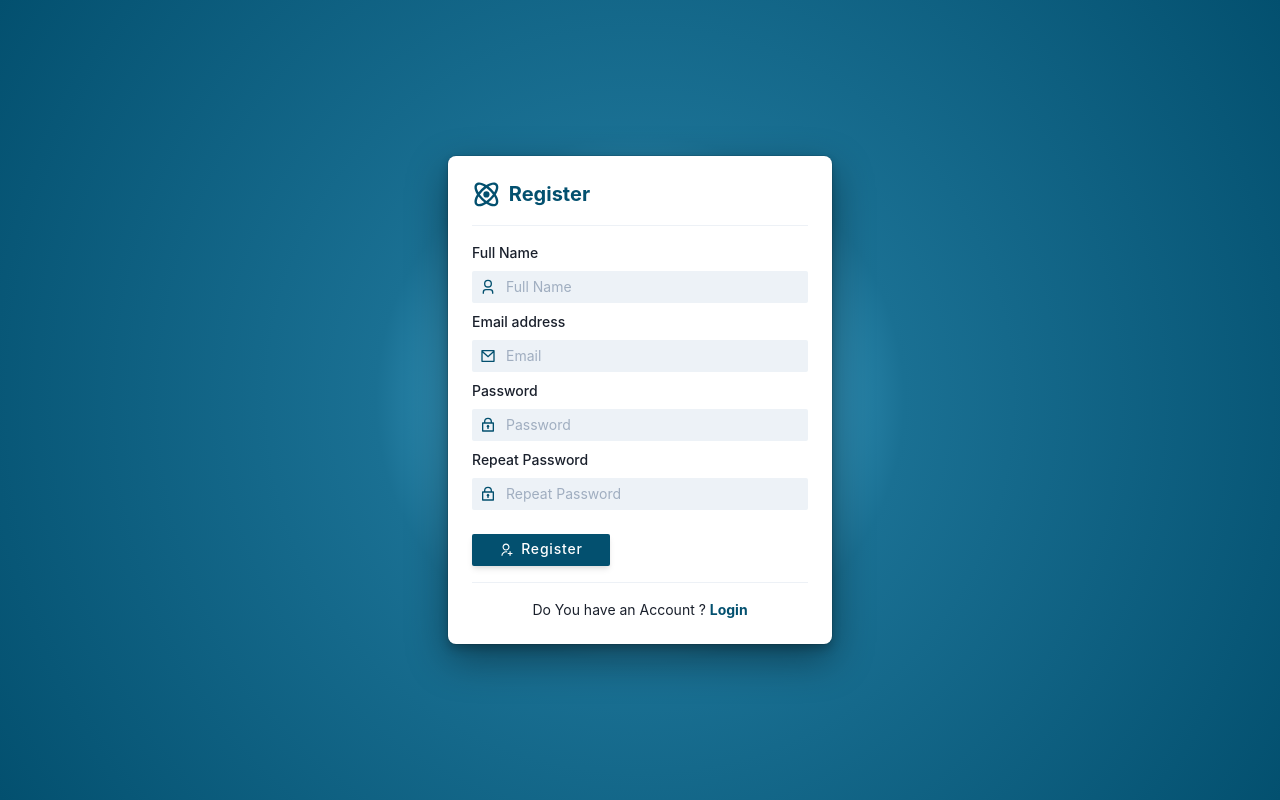
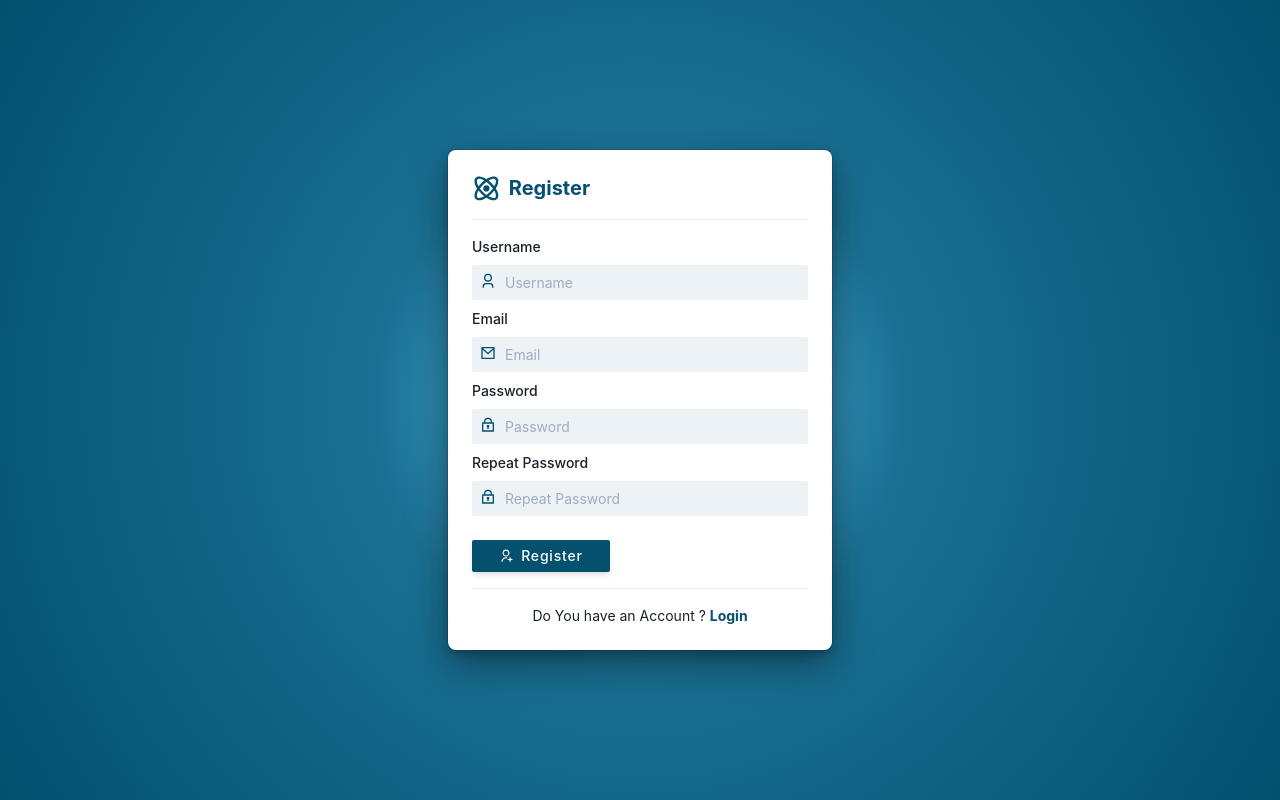
Before and after one commit to rtolinggi/collection, a React (Create React App) app in the folder client/: page /register in a window 1280 px wide. Built offline with nearby package versions, Linux system fonts and the light colour scheme.

Commit message:
add validate form lagin and register

```diff
--- a/client/package.json
+++ b/client/package.json
@@ -6,6 +6,7 @@
     "@chakra-ui/react": "^2.0.0",
     "@emotion/react": "^11",
     "@emotion/styled": "^11",
+    "@hookform/resolvers": "^2.8.10",
     "@reduxjs/toolkit": "^1.8.1",
     "@testing-library/jest-dom": "^5.16.4",
     "@testing-library/react": "^13.2.0",
@@ -14,11 +15,13 @@
     "framer-motion": "^6",
     "react": "^18.1.0",
     "react-dom": "^18.1.0",
+    "react-hook-form": "^7.31.2",
     "react-icons": "^4.3.1",
     "react-redux": "^8.0.1",
     "react-router-dom": "6",
     "react-scripts": "5.0.1",
-    "web-vitals": "^2.1.4"
+    "web-vitals": "^2.1.4",
+    "yup": "^0.32.11"
   },
   "scripts": {
     "start": "react-scripts start",
--- /dev/null
+++ b/client/src/components/InputCostum.js
@@ -0,0 +1,52 @@
+import {
+  FormControl,
+  FormErrorMessage,
+  FormLabel,
+  Input,
+  InputGroup,
+  InputLeftElement,
+} from "@chakra-ui/react";
+import React from "react";
+
+const InputCostum = ({
+  title = null,
+  register,
+  required,
+  InputLeftIcon,
+  name,
+  errorMessage = null,
+  ...props
+}) => {
+  function capitalize(str) {
+    return str.replace(/\w\S*/g, function (txt) {
+      return txt.charAt(0).toUpperCase() + txt.substr(1).toLowerCase();
+    });
+  }
+
+  const titleCapitalize = title ? capitalize(title) : null;
+  return (
+    <FormControl isInvalid={errorMessage ? true : false}>
+      <FormLabel htmlFor={titleCapitalize} fontSize='sm'>
+        {title ? titleCapitalize : name}
+      </FormLabel>
+      <InputGroup>
+        <InputLeftElement
+          pointerEvents='none'
+          color='primary.600'
+          fontSize='md'
+          children={InputLeftIcon}
+        />
+        <Input
+          placeholder={titleCapitalize}
+          {...register(name, { required })}
+          {...props}
+        />
+      </InputGroup>
+      <FormErrorMessage fontSize='xs'>
+        {errorMessage ? errorMessage : null}
+      </FormErrorMessage>
+    </FormControl>
+  );
+};
+
+export default InputCostum;
--- a/client/src/index.js
+++ b/client/src/index.js
@@ -8,11 +8,9 @@ import theme from "./theme";
 
 const root = ReactDOM.createRoot(document.getElementById("root"));
 root.render(
-  <React.StrictMode>
-    <Provider store={store}>
-      <ChakraProvider resetCSS theme={theme}>
-        <App />
-      </ChakraProvider>
-    </Provider>
-  </React.StrictMode>
+  <Provider store={store}>
+    <ChakraProvider resetCSS theme={theme}>
+      <App />
+    </ChakraProvider>
+  </Provider>
 );
--- a/client/src/pages/auth/Login.js
+++ b/client/src/pages/auth/Login.js
@@ -5,13 +5,8 @@ import {
   Container,
   Divider,
   Flex,
-  FormControl,
-  FormLabel,
   Heading,
   HStack,
-  Input,
-  InputGroup,
-  InputLeftElement,
   Stack,
   Text,
 } from "@chakra-ui/react";
@@ -19,8 +14,37 @@ import { BiAtom } from "react-icons/bi";
 import { RiMailLine, RiLock2Line, RiLoginCircleLine } from "react-icons/ri";
 import { NavLink } from "react-router-dom";
 import AuthLayout from "../../layouts/AuthLayout";
+import { useForm } from "react-hook-form";
+import InputCostum from "../../components/InputCostum";
+import { yupResolver } from "@hookform/resolvers/yup";
+import * as yup from "yup";
+
+const schema = yup
+  .object({
+    email: yup.string().email().required(),
+    password: yup.string().min(6).required(),
+  })
+  .required();
 
 const Login = () => {
+  const {
+    handleSubmit,
+    register,
+    watch,
+    formState: { errors, isSubmitting },
+  } = useForm({
+    resolver: yupResolver(schema),
+  });
+
+  function onSubmit(values) {
+    return new Promise((resolve) => {
+      setTimeout(() => {
+        console.log(values);
+        resolve();
+      }, 3000);
+    });
+  }
+  console.log(watch("email"));
   return (
     <AuthLayout>
       <Container
@@ -43,38 +67,23 @@ const Login = () => {
           </Heading>
         </HStack>
         <Divider my={4} />
-        <Stack as='form' spacing={6}>
+        <Stack as='form' onSubmit={handleSubmit(onSubmit)} spacing={6}>
           <Stack spacing={2}>
-            <FormControl>
-              <FormLabel htmlFor='email' fontSize='sm'>
-                Email address
-              </FormLabel>
-              <InputGroup>
-                <InputLeftElement
-                  pointerEvents='none'
-                  color='primary.600'
-                  fontSize='md'
-                  children={<RiMailLine />}
-                />
-                <Input id='email' type='email' />
-              </InputGroup>
-              {/* <FormHelperText>We'll never share your email.</FormHelperText> */}
-            </FormControl>
-            <FormControl>
-              <FormLabel htmlFor='password' fontSize='sm'>
-                Password
-              </FormLabel>
-              <InputGroup>
-                <InputLeftElement
-                  pointerEvents='none'
-                  color='primary.600'
-                  fontSize='md'
-                  children={<RiLock2Line />}
-                />
-                <Input id='password' type='password' />
-              </InputGroup>
-              {/* <FormHelperText>We'll never share your email.</FormHelperText> */}
-            </FormControl>
+            <InputCostum
+              name='email'
+              title='Email'
+              InputLeftIcon={<RiMailLine />}
+              register={register}
+              errorMessage={errors?.email?.message}
+            />
+            <InputCostum
+              name='password'
+              title='Password'
+              type='password'
+              InputLeftIcon={<RiLock2Line />}
+              register={register}
+              errorMessage={errors?.password?.message}
+            />
           </Stack>
           <Flex justifyContent='space-between' alignItems='center'>
             <Checkbox size='md' colorScheme='primary'>
@@ -92,6 +101,9 @@ const Login = () => {
           </Flex>
           <Button
             w={["full", "fit-content"]}
+            // onClick={increment}
+            isLoading={isSubmitting}
+            type='submit'
             size='sm'
             leftIcon={<RiLoginCircleLine />}>
             Login
--- a/client/src/pages/auth/Register.js
+++ b/client/src/pages/auth/Register.js
@@ -3,13 +3,8 @@ import {
   Button,
   Container,
   Divider,
-  FormControl,
-  FormLabel,
   Heading,
   HStack,
-  Input,
-  InputGroup,
-  InputLeftElement,
   Stack,
   Text,
 } from "@chakra-ui/react";
@@ -22,8 +17,42 @@ import {
 } from "react-icons/ri";
 import { NavLink } from "react-router-dom";
 import AuthLayout from "../../layouts/AuthLayout";
+import { useForm } from "react-hook-form";
+import InputCostum from "../../components/InputCostum";
+import { yupResolver } from "@hookform/resolvers/yup";
+import * as yup from "yup";
+
+const schema = yup
+  .object({
+    username: yup.string().min(6).required(),
+    email: yup.string().email().required(),
+    password: yup.string().min(6).required(),
+    repeatPassword: yup
+      .string()
+      .min(6)
+      .required()
+      .oneOf([yup.ref("password"), null], "Passwords must match"),
+  })
+  .required();
 
 const Register = () => {
+  const {
+    handleSubmit,
+    register,
+    formState: { errors, isSubmitting },
+  } = useForm({
+    resolver: yupResolver(schema),
+  });
+
+  function onSubmit(values) {
+    return new Promise((resolve) => {
+      setTimeout(() => {
+        console.log(values);
+        resolve();
+      }, 3000);
+    });
+  }
+
   return (
     <AuthLayout>
       <Container
@@ -47,76 +76,44 @@ const Register = () => {
         </HStack>
 
         <Divider my={4} />
-        <Stack spacing={6}>
+        <Stack as='form' onSubmit={handleSubmit(onSubmit)} spacing={6}>
           <Stack spacing={2}>
-            <FormControl>
-              <FormLabel htmlFor='username' fontSize='sm'>
-                Full Name
-              </FormLabel>
-              <InputGroup>
-                <InputLeftElement
-                  pointerEvents='none'
-                  color='primary.600'
-                  fontSize='md'
-                  children={<RiUser3Line />}
-                />
-                <Input id='username' type='text' placeholder='Full Name' />
-              </InputGroup>
-              {/* <FormHelperText>We'll never share your email.</FormHelperText> */}
-            </FormControl>
-            <FormControl>
-              <FormLabel htmlFor='email' fontSize='sm'>
-                Email address
-              </FormLabel>
-              <InputGroup>
-                <InputLeftElement
-                  pointerEvents='none'
-                  color='primary.600'
-                  fontSize='md'
-                  children={<RiMailLine />}
-                />
-                <Input id='email' type='email' placeholder='Email' />
-              </InputGroup>
-              {/* <FormHelperText>We'll never share your email.</FormHelperText> */}
-            </FormControl>
-            <FormControl>
-              <FormLabel htmlFor='password' fontSize='sm'>
-                Password
-              </FormLabel>
-              <InputGroup>
-                <InputLeftElement
-                  pointerEvents='none'
-                  color='primary.600'
-                  fontSize='md'
-                  children={<RiLock2Line />}
-                />
-                <Input id='password' type='password' placeholder='Password' />
-              </InputGroup>
-              {/* <FormHelperText>We'll never share your email.</FormHelperText> */}
-            </FormControl>
-            <FormControl>
-              <FormLabel htmlFor='repeatPassword' fontSize='sm'>
-                Repeat Password
-              </FormLabel>
-              <InputGroup>
-                <InputLeftElement
-                  pointerEvents='none'
-                  color='primary.600'
-                  fontSize='md'
-                  children={<RiLock2Line />}
-                />
-                <Input
-                  id='repeatPassword'
-                  type='password'
-                  placeholder='Repeat Password'
-                />
-              </InputGroup>
-              {/* <FormHelperText>We'll never share your email.</FormHelperText> */}
-            </FormControl>
+            <InputCostum
+              name='username'
+              title='Username'
+              InputLeftIcon={<RiUser3Line />}
+              register={register}
+              errorMessage={errors?.username?.message}
+            />
+            <InputCostum
+              name='email'
+              title='Email'
+              InputLeftIcon={<RiMailLine />}
+              register={register}
+              errorMessage={errors?.email?.message}
+            />
+            <InputCostum
+              name='password'
+              title='Password'
+              type='password'
+              InputLeftIcon={<RiLock2Line />}
+              register={register}
+              errorMessage={errors?.password?.message}
+            />
+            <InputCostum
+              name='repeatPassword'
+              title='Repeat Password'
+              type='password'
+              InputLeftIcon={<RiLock2Line />}
+              register={register}
+              errorMessage={errors?.repeatPassword?.message}
+            />
           </Stack>
           <Button
             w={["full", "fit-content"]}
             size='sm'
+            type='submit'
+            isLoading={isSubmitting}
             leftIcon={<RiUserAddLine />}>
             Register
           </Button>
--- a/client/src/theme/components/InputStyle.js
+++ b/client/src/theme/components/InputStyle.js
@@ -2,10 +2,13 @@ const InputStyle = {
   variants: {
     filled: {
       field: {
+        h: "2.2rem",
+        borderWidth: "0.3px",
         borderRadius: "sm",
         _focus: {
-          borderWidth: "1.2px",
-          boxShadow: "md",
+          ring: "3px",
+          ringColor: "ring",
+          outline: "none",
         },
       },
     },
--- a/package.json
+++ b/package.json
@@ -25,7 +25,8 @@
     "express": "^4.18.1",
     "jsonwebtoken": "^8.5.1",
     "nodemailer": "^6.7.5",
-    "prisma": "^3.14.0"
+    "prisma": "^3.14.0",
+    "yup": "^0.32.11"
   },
   "devDependencies": {
     "nodemon": "^2.0.16"
```
Also changed, not shown: 2 other files (tests, documents, lock files or other folders).
